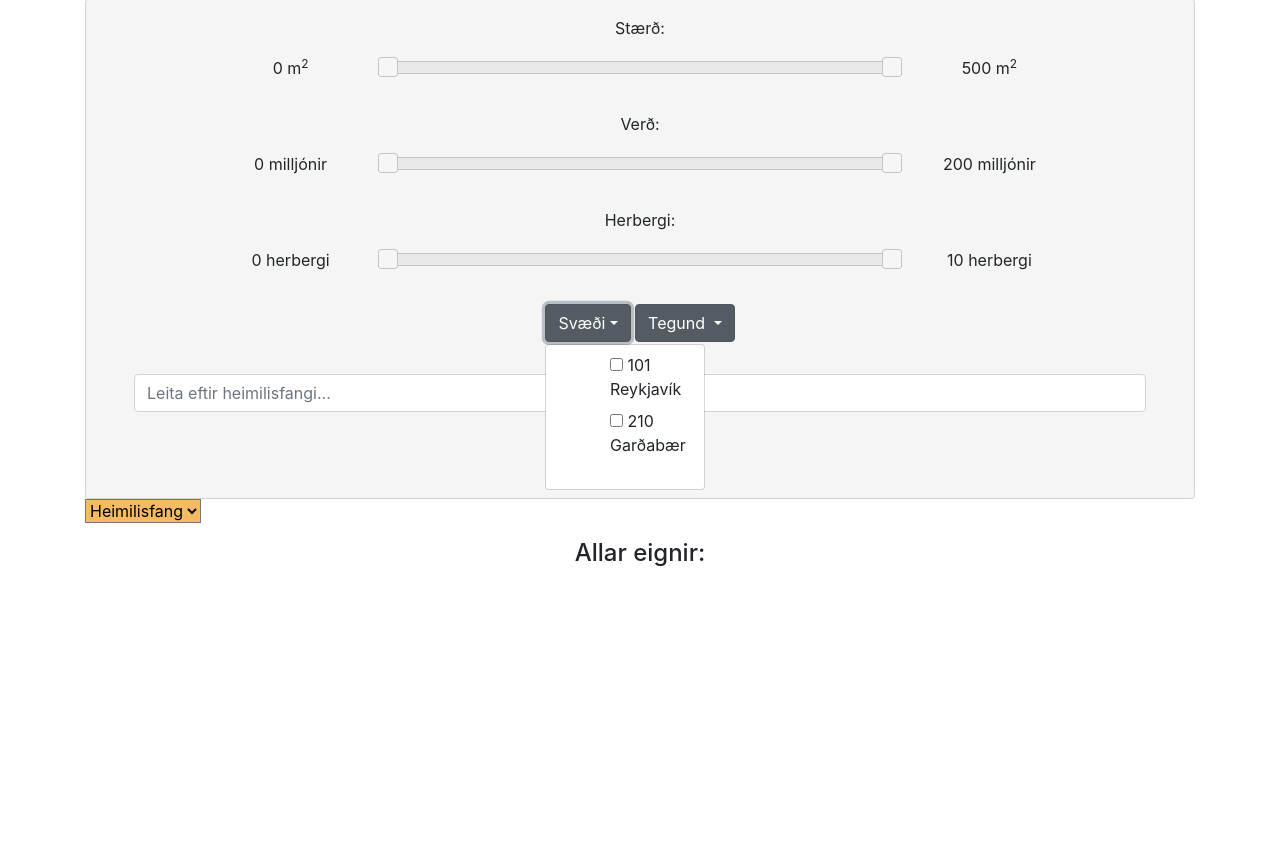
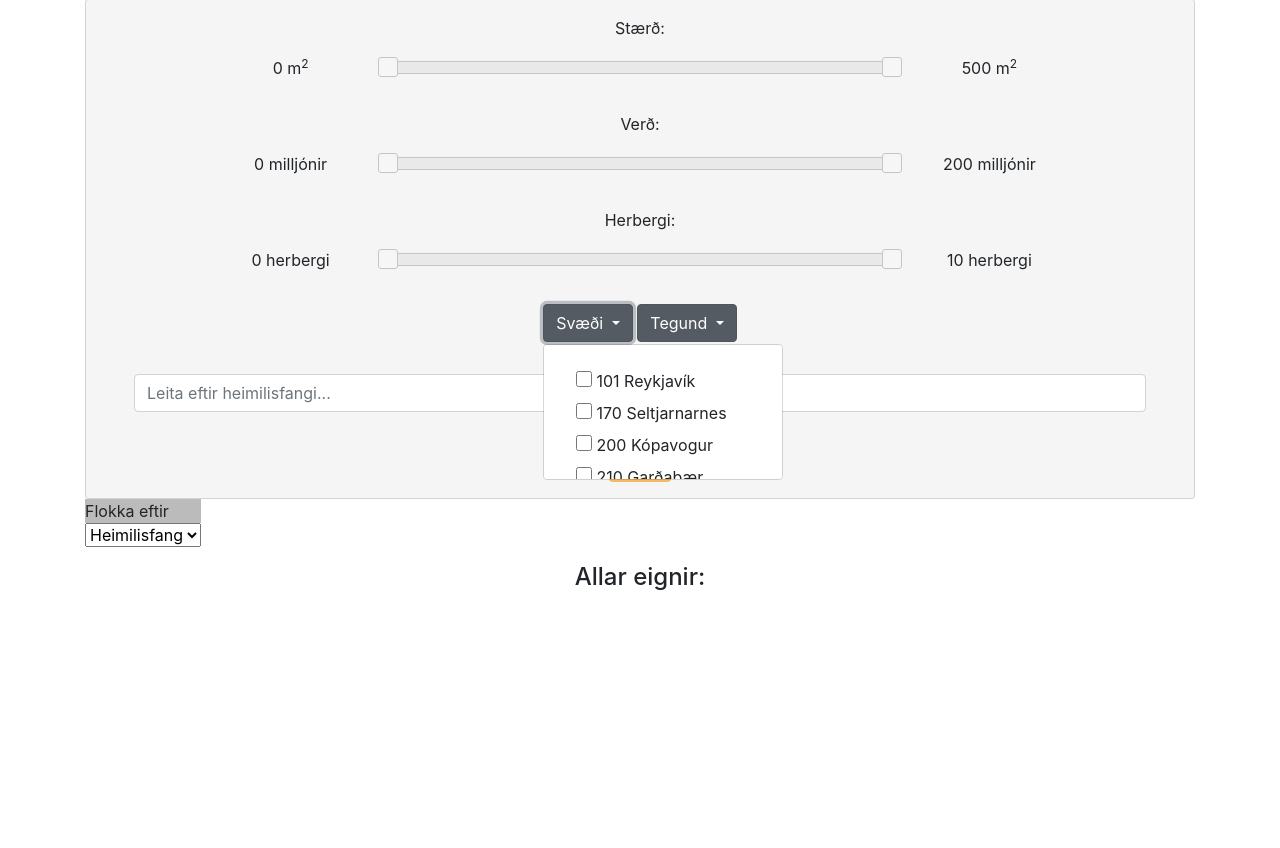
Before and after one commit to pker98/verklegt2, a Django app: template project/templates/forsida/home.html in a window 1280 px wide, after a click on "Svæði". Shown: the part 57-905 px from the top of the page. Run offline with Django 3.2, Linux system fonts and the light colour scheme; the template is opened without the code that fills it, so the values that code supplies are empty; some libraries are stand-ins or nearby versions.

Commit message:
dropdowns styling

```diff
--- a/project/fasteignasala/static/css/main.css
+++ b/project/fasteignasala/static/css/main.css
@@ -63,6 +63,31 @@ h2 {
 .drop-downs {
     width: 100%;
 }
+
+.dropdown-menu ul, li {
+    list-style: None;
+    margin: 0;
+    padding: 0;
+
+}
+
+
+.big-checkbox {width: 1rem; height: 1rem;}
+
+#type .dropdown-menu {
+    width: auto;
+    height: 8.5rem;
+    padding: 1.5rem;
+}
+
+#location .dropdown-menu {
+    width: 15rem;
+    height: 8.5rem;
+    padding: 1.5rem 2rem;
+    overflow: scroll;
+    overflow-x: hidden;
+}
+
 
 .apart-header {
     background-color: #F5BB63;
@@ -140,13 +165,14 @@ h2 {
     padding: 1.5rem;
     width: 100%;
     height: 7rem;
-    border-width: 1rem;
     border-color: lightgrey;
     border-width: 0.1rem;
     border-style: solid;
     border-radius: 0.2rem;
     margin: 0.1rem 0;
 }
+
+
 
 .history-block a {
     margin: auto;
--- a/project/fasteignasala/static/js/apartments.js
+++ b/project/fasteignasala/static/js/apartments.js
@@ -81,8 +81,8 @@ function showSlides(n) {
   for (i = 0; i < dots.length; i++) {
       dots[i].className = dots[i].className.replace(" active", "");
   }
-  //slides[slideIndex-1].style.display = "block";
-  //dots[slideIndex-1].className += " active";
+  slides[slideIndex-1].style.display = "block";
+  dots[slideIndex-1].className += " active";
 }
 
 $(document).ready(function() {
--- a/project/templates/forsida/home.html
+++ b/project/templates/forsida/home.html
@@ -29,39 +29,128 @@
                 </div>
             </div>
             <div class="drop-downs">
-                      <div class="dropdown show d-inline">
-                    <a class="btn btn-secondary dropdown-toggle" href="#" role="button" id="dropdownMenuLink"
-                       data-toggle="dropdown" aria-haspopup="true" aria-expanded="false">Svæði</a>
-                    <div class="dropdown-menu" aria-labelledby="dropdownMenuLink">
-                        <div class="custom-control">
-                            <ul style="list-style: none">
+                <div class="dropdown show d-inline" id="location">
+                    <a class="btn btn-secondary dropdown-toggle" href="#" role="button" id="dropdownMenuLink" data-toggle="dropdown" aria-haspopup="true" aria-expanded="false">
+                        Svæði
+                    </a>
+                    <div class="dropdown-menu">
+                        <ul>
                             <li>
                                 <label>
-                                        <input type="checkbox" id="defaultUnchecked">
-                                        <span>101 Reykjavík</span>
+                                    <input class="big-checkbox" type="checkbox" value="1"></input>
+                                    101 Reykjavík
                                 </label>
                             </li>
                             <li>
                                 <label>
-                                        <input type="checkbox" id="defaultUnchecked">
-                                        <span>210 Garðabær</span>
+                                    <input class="big-checkbox" type="checkbox" value="2"></input>
+                                    170 Seltjarnarnes
                                 </label>
                             </li>
-
+                            <li>
+                                <label>
+                                    <input class="big-checkbox" type="checkbox" value="3"></input>
+                                    200 Kópavogur
+                                </label>
+                            </li>
+                            <li>
+                                <label>
+                                    <input class="big-checkbox" type="checkbox" value="4"></input>
+                                    210 Garðabær
+                                </label>
+                            </li>
+                            <li>
+                                <label>
+                                    <input class="big-checkbox" type="checkbox" value="5"></input>
+                                    220 Hafnafjörður
+                                </label>
+                            </li>
+                            <li>
+                                <label>
+                                    <input class="big-checkbox" type="checkbox" value="6"></input>
+                                    225 Álftanes
+                                </label>
+                            </li>
+                            <li>
+                                <label>
+                                    <input class="big-checkbox" type="checkbox" value="7"></input>
+                                    270 Mosfellsbær
+                                </label>
+                            </li>
+                            <li>
+                                <label>
+                                    <input class="big-checkbox" type="checkbox" value="8"></input>
+                                    190 Vogar
+                                </label>
+                            </li>
+                            <li>
+                                <label>
+                                    <input class="big-checkbox" type="checkbox" value="9"></input>
+                                    230 Reykjanesbær
+                                </label>
+                            </li>
+                            <li>
+                                <label>
+                                    <input class="big-checkbox" type="checkbox" value="10"></input>
+                                    240 Grindavík
+                                </label>
+                            </li>
+                            <li>
+                                <label>
+                                    <input class="big-checkbox" type="checkbox" value="11"></input>
+                                    245 Sandgerði
+                                </label>
+                            </li>
+                            <li>
+                                <label>
+                                    <input class="big-checkbox" type="checkbox" value="12"></input>
+                                    300 Akranes
+                                </label>
+                            </li>
+                            <li>
+                                <label>
+                                    <input class="big-checkbox" type="checkbox" value="13"></input>
+                                    400 Ísafjörður
+                                </label>
+                            </li>
+                            <li>
+                                <label>
+                                    <input class="big-checkbox" type="checkbox" value="14"></input>
+                                    580 Siglufjörður
+                                </label>
+                            </li>
+                            <li>
+                                <label>
+                                    <input class="big-checkbox" type="checkbox" value="15"></input>
+                                    600 Akureyri
+                                </label>
+                            </li>
                         </ul>
 
                     </div>
                 </div>
-                </div>
 
-                <div class="dropdown show d-inline">
+
+                <div class="dropdown show d-inline" id="type">
                     <a class="btn btn-secondary dropdown-toggle" href="#" role="button" id="dropdownMenuLink" data-toggle="dropdown" aria-haspopup="true" aria-expanded="false">
                         Tegund
                     </a>
-                    <div class="dropdown-menu" aria-labelledby="dropdownMenuLink">
-                        <a class="dropdown-item">101</a>
-                        <a class="dropdown-item">Another action</a>
-                        <a class="dropdown-item">Something else here</a>
+                    <div class="dropdown-menu">
+                        <ul>
+                            <li>
+                                <input class="big-checkbox" type="checkbox" id="1_type"></input>
+                                <label for="1_type">Einbýlishús</label>
+                            </li>
+                            <li>
+                                <input class="big-checkbox" type="checkbox" id="2_type"></input>
+                                <label for="2_type">Tvíbýlishús</label>
+                            </li>
+                            <li>
+                                <input class="big-checkbox" type="checkbox" id="3_type"></input>
+                                <label for="3_type">Fjölbýlishús</label>
+                            </li>
+                        </ul>
+
                     </div>
                 </div>
             </div>
@@ -72,10 +161,19 @@
                 <button type="button" id="search-button" class="btn btn-default orange-background">Leita</button>
             </div>
         </form>
-    <select onchange="sort()" id="sortval" class="orange-background">
+
+    <div id="sort-block">
+        <div style="background-color: #bbbbbb">
+            Flokka eftir
+        </div>
+        <select onchange="sort()" id="sortval">
             <option>Heimilisfang</option>
             <option>Verð</option>
         </select>
+    </div>
+
+
+
     </div>
 
 
--- a/project/templates/notandi/profile.html
+++ b/project/templates/notandi/profile.html
@@ -22,7 +22,7 @@
             {% for instance in history %}
                 <div class="history-block">
                     <a href="/{{ instance.apartment_id }}">
-                    <h2>{{ instance.apartment}}</h2>
+                    <h2>{{ instance.apartment }}</h2>
                     <p>Skoðað á: {{ instance.viewed_on }}</p>
                     </a>
                 </div>
```
Lines whose indentation alone changed are shown as unchanged.
